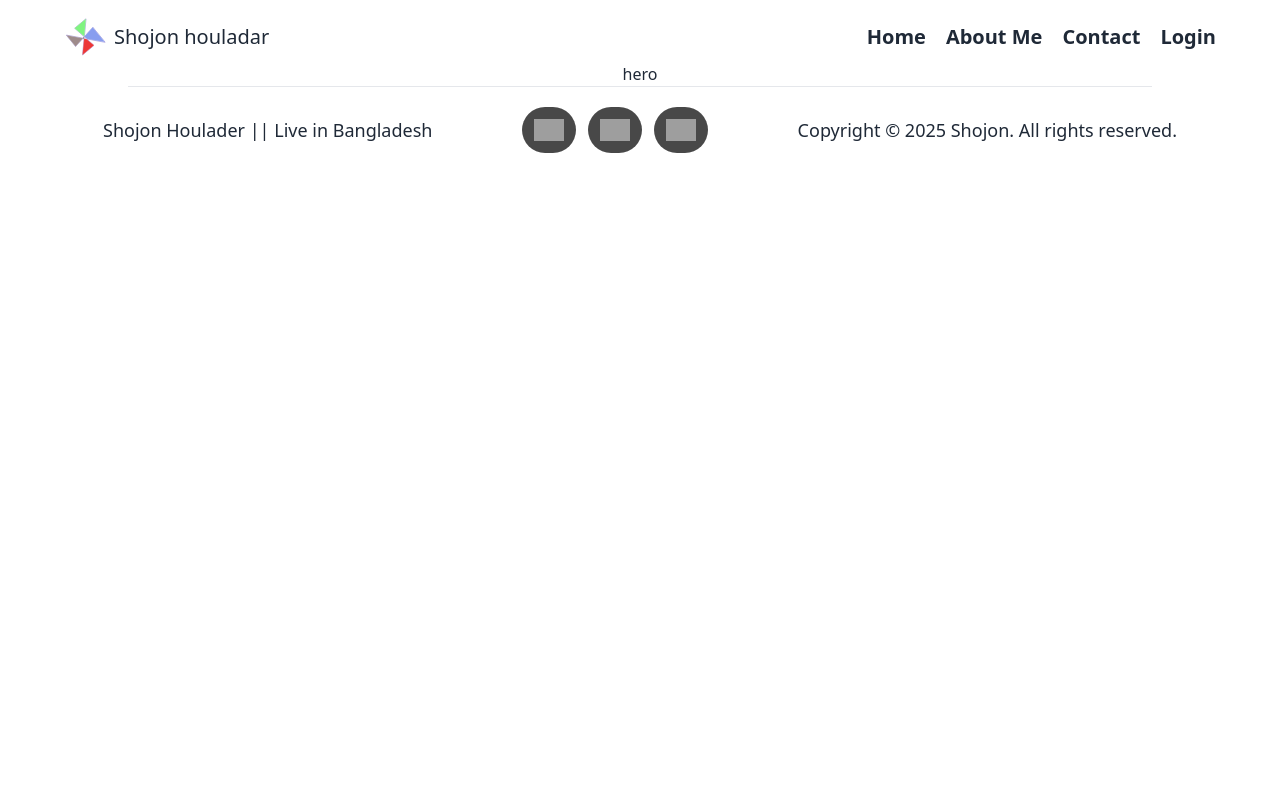
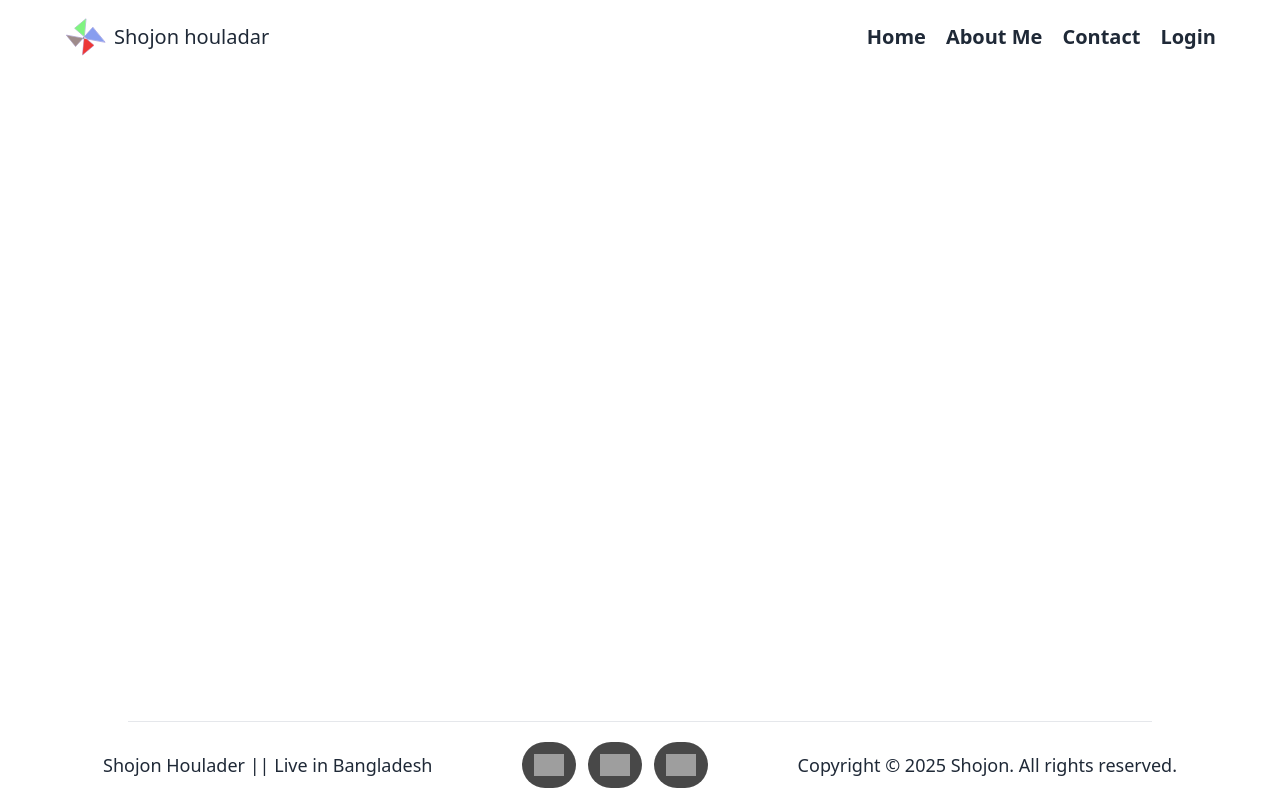
Before and after one commit to AshrafulPatHan/Sojon_Portfulio, a Next.js app: page / in a window 1280 px wide. Built offline with nearby package versions, Linux system fonts and the light colour scheme; grey boxes are pictures that could not be loaded.

Commit message:
add linghight

```diff
--- a/app/Component/Footer.js
+++ b/app/Component/Footer.js
@@ -4,7 +4,7 @@ import React from "react";
 
 const Footer = () => {
     return (
-        <footer className="flex flex-col items-center">
+        <footer className="flex flex-col items-center mt-auto mb-3">
         <hr className="w-[80vw]" />
         <div className="flex flex-col items-center xl:flex-row xl:items-center gap-4 xl:gap-[7vw] mt-5 text-lg font-medium">
             <div><p className="text-center">Shojon Houlader || Live in Bangladesh</p> </div>
--- a/app/Component/Hero.js
+++ b/app/Component/Hero.js
@@ -5,7 +5,7 @@ import React from 'react';
 const Hero = () => {
     return (
         <div className='flex flex-col items-center'>
-            hero
+
         </div>
     );
 };
--- a/app/page.js
+++ b/app/page.js
@@ -5,7 +5,7 @@ import Hero from "./Component/Hero";
 
 export default function Home() {
   return (
-    <div>
+    <div className="layout min-h-screen flex flex-col">
       <Navbar/>
       <Hero/>
       <Footer/>
```
